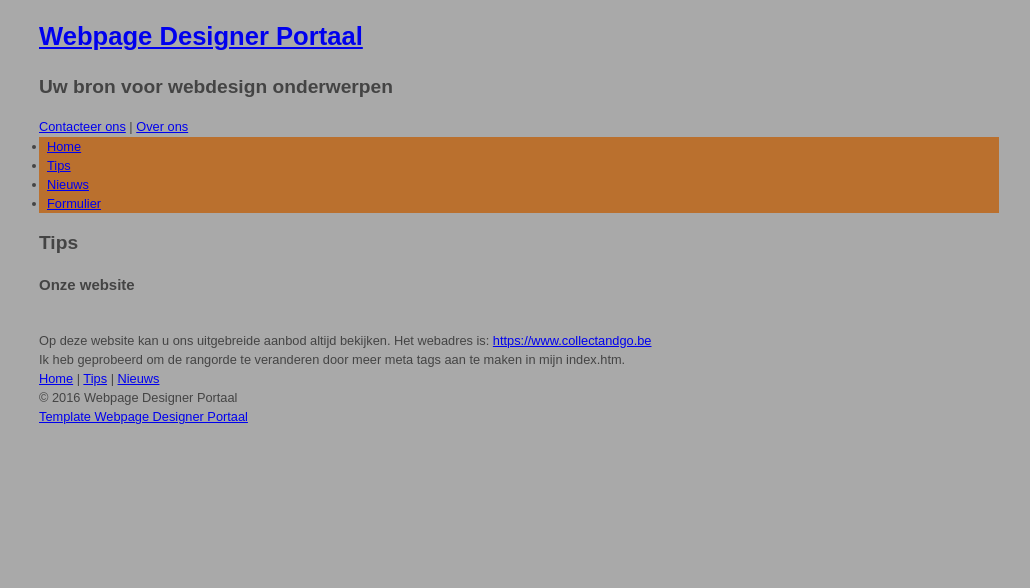
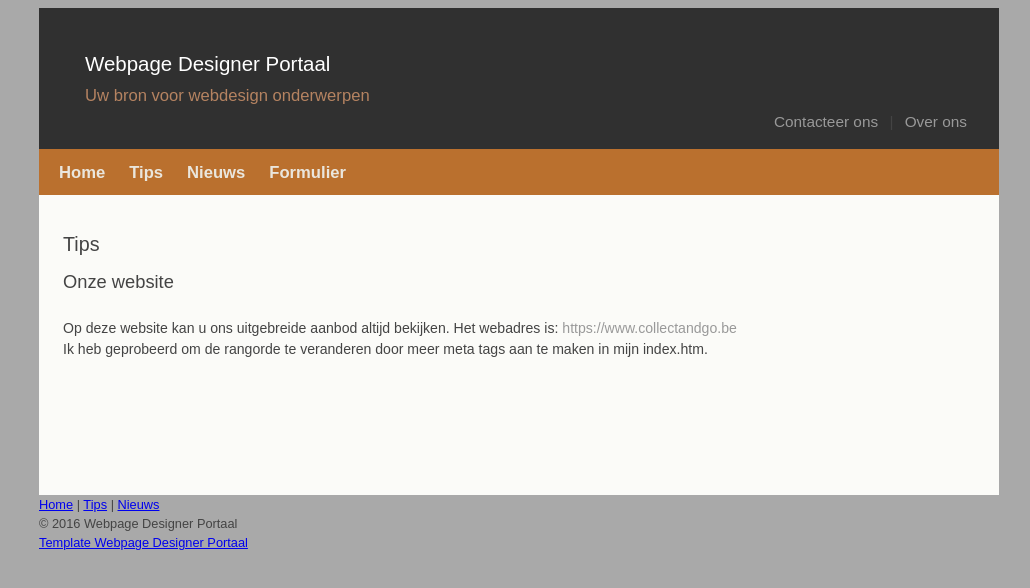
Before and after one commit to SofieVerhoeven/sientje2190.github.io, a plain HTML site: page html/tips.htm in a window 1280 px wide. Shown: the whole page, without its empty margins (121-1151 px from the left). Drawn offline with Linux system fonts and the light colour scheme.

Commit message:
tips.htm

```diff
--- a/html/tips.htm
+++ b/html/tips.htm
@@ -16,20 +16,154 @@
         margin-left: auto;
         margin-right: auto;
       }
+
+      /*koppen*/
+      h1,
+      h2,
+      h3,
+      h4,
+      h5,
+      h6 {
+        color: #444;
+        font-weight: normal;
+        line-height: 1;
+        margin-bottom: 0.3em;
+      }
+
+      h4,
+      h5,
+      h6 {
+        font-weight: bold;
+      }
+
+      h1 {
+        font-size: 1.6em;
+      }
+      h2 {
+        font-size: 1.4em;
+      }
+      h3 {
+        font-size: 1.3em;
+      }
+      h4 {
+        font-size: 1.2em;
+      }
+      h5 {
+        font-size: 1.1em;
+      }
+      h6 {
+        font-size: 1em;
+      }
+
+      /*Tekst elementen*/
+      p {
+        margin-bottom: 1em;
+      }
+
+      /* lijsten*/
+      ul {
+        list-style-type: disc;
+        margin: 0 1.5em 1.5em 0;
+      }
+
+      /* header */
+      #header {
+        background-color: #303030;
+        padding: 32px 32px 0 46px;
+      }
+
+      #header-nav {
+        height: 39px;
+        text-align: right;
+        color: #666;
+        font-size: 1.2em;
+      }
+
+      #header-nav-link a {
+        color: #999;
+        text-decoration: none;
+      }
+
+      #header-nav-link span.text-separator {
+        color: #444;
+        padding: 0 7px;
+      }
+
+      #logo {
+        color: #fff;
+      }
+      #site-title a {
+        text-decoration: none;
+      }
+      #site-title,
+      #site-title a {
+        color: #fff;
+      }
+      #site-slogan {
+        color: #b58361;
+        font-size: 1.3em;
+      }
+
+      /* primaire navigatie */
+
       #primaire-nav {
         background-color: #ba702e;
         min-height: 46px;
         padding: 0 8px;
       }
+
+      #primaire-nav a {
+        color: #eae6dd;
+        display: block;
+        font-weight: bold;
+        font-size: 1.3em;
+        padding: 12px;
+      }
+
+      #primaire-nav a:hover {
+        color: #fff;
+      }
+
       ul.tab {
         display: inline;
         margin: 0;
         padding: 0;
       }
 
-      ul {
-        list-style-type: disc;
-        margin: 0 1.5em 1.5em 0;
+      ul.tab li {
+        float: left;
+        list-style: none;
+      }
+      ul.tab a {
+        text-decoration: none;
+      }
+
+      /*inhoud*/
+      .inhoud {
+        font-size: 1.1em;
+        background-color: #fbfbf8;
+        min-height: 300px;
+      }
+      .inhoud a {
+        color: #999;
+        text-decoration: none;
+      }
+      .inhoud a:hover {
+        color: #000;
+      }
+
+      /*text inhoud*/
+      #tekst-inhoud {
+        padding: 24px;
+      }
+      /* artikel */
+      .artikel {
+        text-align: justify;
+        color: #000;
+      }
+      .artikel-voet {
+        text-align: right;
+        font-size: 0.9em;
       }
     </style>
   </head>
```
